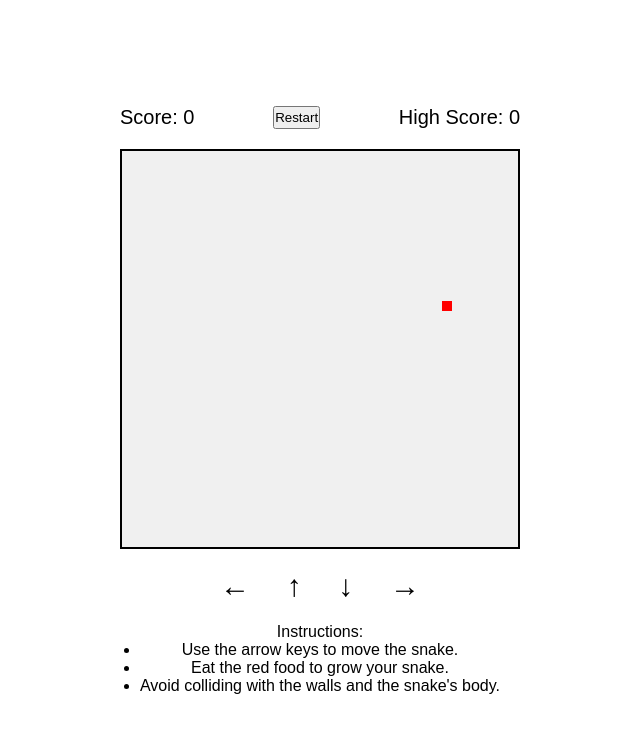
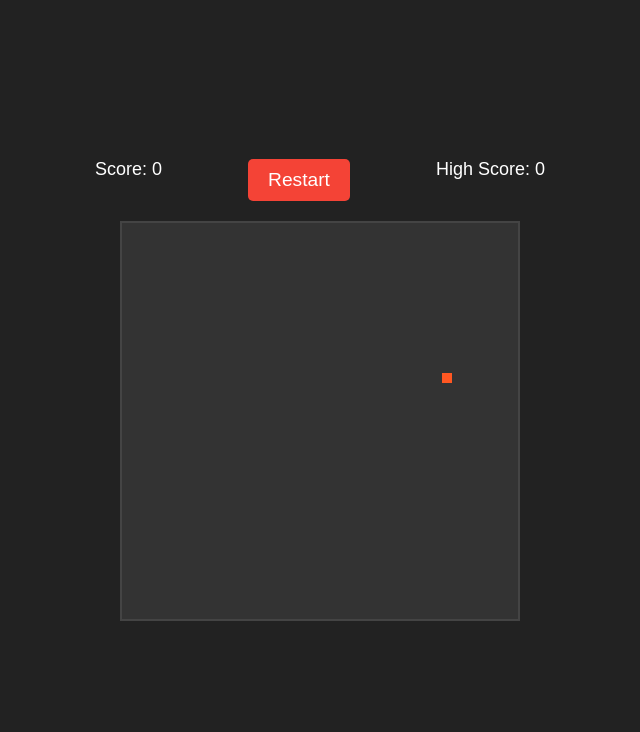
Before and after one commit to LESTERCREST13/snake-game, a plain HTML site: page index.html in a window 1280 px wide. Shown: the whole page, without its empty margins (320-960 px from the left). Drawn offline with Linux system fonts and the light colour scheme.

Commit message:
Update index.html

```diff
--- a/index.html
+++ b/index.html
@@ -5,121 +5,99 @@
     <meta name="viewport" content="width=device-width, initial-scale=1.0" />
     <title>Snake Game</title>
     <style>
+        /* Reset styles */
         * {
             margin: 0;
             padding: 0;
             box-sizing: border-box;
         }
 
+        /* Body and main container styles */
         body, html {
             height: 100%;
             display: flex;
             justify-content: center;
             align-items: center;
-font-family: 'Arial', sans-serif;
+            font-family: Arial, sans-serif;
+            background-color: #222;
+            color: #fff;
         }
 
         .container {
-width: 400px;
-display: flex;
-flex-direction: column;
-align-items: center;
-justify-content: center;
+            width: 450px;
+            text-align: center;
         }
 
-.wrapper {
-display: flex;
-flex-direction: column;
-align-items: center;
-}
-
+        /* Game board styling */
         .play-board {
             width: 400px;
             height: 400px;
-border: 2px solid black;
-background-color: #f0f0f0;
+            background-color: #333;
+            border: 2px solid #444;
             position: relative;
             overflow: hidden;
+            margin: 20px auto;
         }
 
         .game-details {
-margin-bottom: 20px;
             display: flex;
             justify-content: space-between;
-width: 100%;
+            font-size: 1.2em;
+            margin-bottom: 10px;
         }
 
+        /* Score and high score styling */
         .score, .high-score {
-font-size: 20px;
+            font-size: 18px;
         }
 
-.controls {
-display: flex;
-justify-content: space-between;
-width: 200px;
-margin-top: 20px;
+        /* Reset button styling */
+        .reset-btn {
+            background-color: #f44336;
+            color: #fff;
+            border: none;
+            padding: 10px 20px;
+            cursor: pointer;
+            font-size: 1em;
+            border-radius: 5px;
+            transition: background-color 0.3s ease;
         }
 
-.controls i {
-font-size: 30px;
-cursor: pointer;
+        .reset-btn:hover {
+            background-color: #d32f2f;
         }
 
-.instructions-wrapper {
-margin-top: 20px;
-text-align: center;
-}
-
-.reset-btn {
-cursor: pointer;
-}
-
+        /* Snake and food styles */
         .snake {
             width: 10px;
             height: 10px;
-background-color: green;
+            background-color: #76ff03;
             position: absolute;
         }
 
         .food {
             width: 10px;
             height: 10px;
-background-color: red;
+            background-color: #ff5722;
             position: absolute;
         }
     </style>
 </head>
 <body>
     <div class="container">
-<div class="wrapper">
         <div class="game-details">
             <span class="score">Score: 0</span>
             <button class="reset-btn">Restart</button>
             <span class="high-score">High Score: 0</span>
         </div>
         <div class="play-board"></div>
-<div class="controls">
-<i class="arrow left">←</i>
-<i class="arrow up">↑</i>
-<i class="arrow down">↓</i>
-<i class="arrow right">→</i>
     </div>
-</div>
-<div class="instructions-wrapper">
-<p>Instructions:</p>
-<ul>
-<li>Use the arrow keys to move the snake.</li>
-<li>Eat the red food to grow your snake.</li>
-<li>Avoid colliding with the walls and the snake's body.</li>
-</ul>
-</div>
-</div>
+
     <script>
         const playBoard = document.querySelector('.play-board');
         const scoreElement = document.querySelector('.score');
         const highScoreElement = document.querySelector('.high-score');
         const resetBtn = document.querySelector('.reset-btn');
-const controls = document.querySelectorAll('.controls i');
 
         let snakeX = 10, snakeY = 10;
         let velocityX = 0, velocityY = 0;
@@ -130,16 +108,19 @@ let highScore = localStorage.getItem('high-score') || 0;
 
         highScoreElement.innerText = `High Score: ${highScore}`;
 
+        // Function to generate random food position
         const changeFoodPosition = () => {
             foodX = Math.floor(Math.random() * 40) * 10;
             foodY = Math.floor(Math.random() * 40) * 10;
         }
 
+        // Function to handle game over
         const handleGameOver = () => {
             alert("Game Over! Press OK to restart...");
             location.reload();
         }
 
+        // Function to change direction based on arrow key pressed
         const changeDirection = (e) => {
             if (e.key === "ArrowUp" && velocityY != 1) {
                 velocityX = 0;
@@ -156,17 +137,23 @@ velocityY = 0;
             }
         }
 
+        // Initialize the game with snake movement and food collision detection
         const initGame = () => {
             snakeX += velocityX * 10;
             snakeY += velocityY * 10;
 
+            // Check for wall collision
             if (snakeX < 0 || snakeX >= 400 || snakeY < 0 || snakeY >= 400) {
                 return handleGameOver();
             }
 
+            // Display food
             playBoard.innerHTML = `<div class="food" style="left: ${foodX}px; top: ${foodY}px;"></div>`;
+
+            // Add snake's new position to the body
             snakeBody.push([snakeX, snakeY]);
 
+            // Check if snake eats the food
             if (snakeX === foodX && snakeY === foodY) {
                 changeFoodPosition();
                 score++;
@@ -177,20 +164,24 @@ localStorage.setItem('high-score', highScore);
                     highScoreElement.innerText = `High Score: ${highScore}`;
                 }
             } else {
-snakeBody.shift();
+                snakeBody.shift(); // Remove the oldest segment if no food eaten
             }
 
+            // Render the snake
             for (let i = 0; i < snakeBody.length; i++) {
                 playBoard.innerHTML += `<div class="snake" style="left: ${snakeBody[i][0]}px; top: ${snakeBody[i][1]}px;"></div>`;
+                // Check if snake collides with itself
                 if (i !== snakeBody.length - 1 && snakeBody[i][0] === snakeX && snakeBody[i][1] === snakeY) {
                     return handleGameOver();
                 }
             }
         }
 
+        // Event listeners
         changeFoodPosition();
         setInterval(initGame, 100);
         document.addEventListener('keydown', changeDirection);
+        resetBtn.addEventListener('click', () => location.reload());
     </script>
 </body>
 </html>
```
Lines whose indentation alone changed are shown as unchanged.
